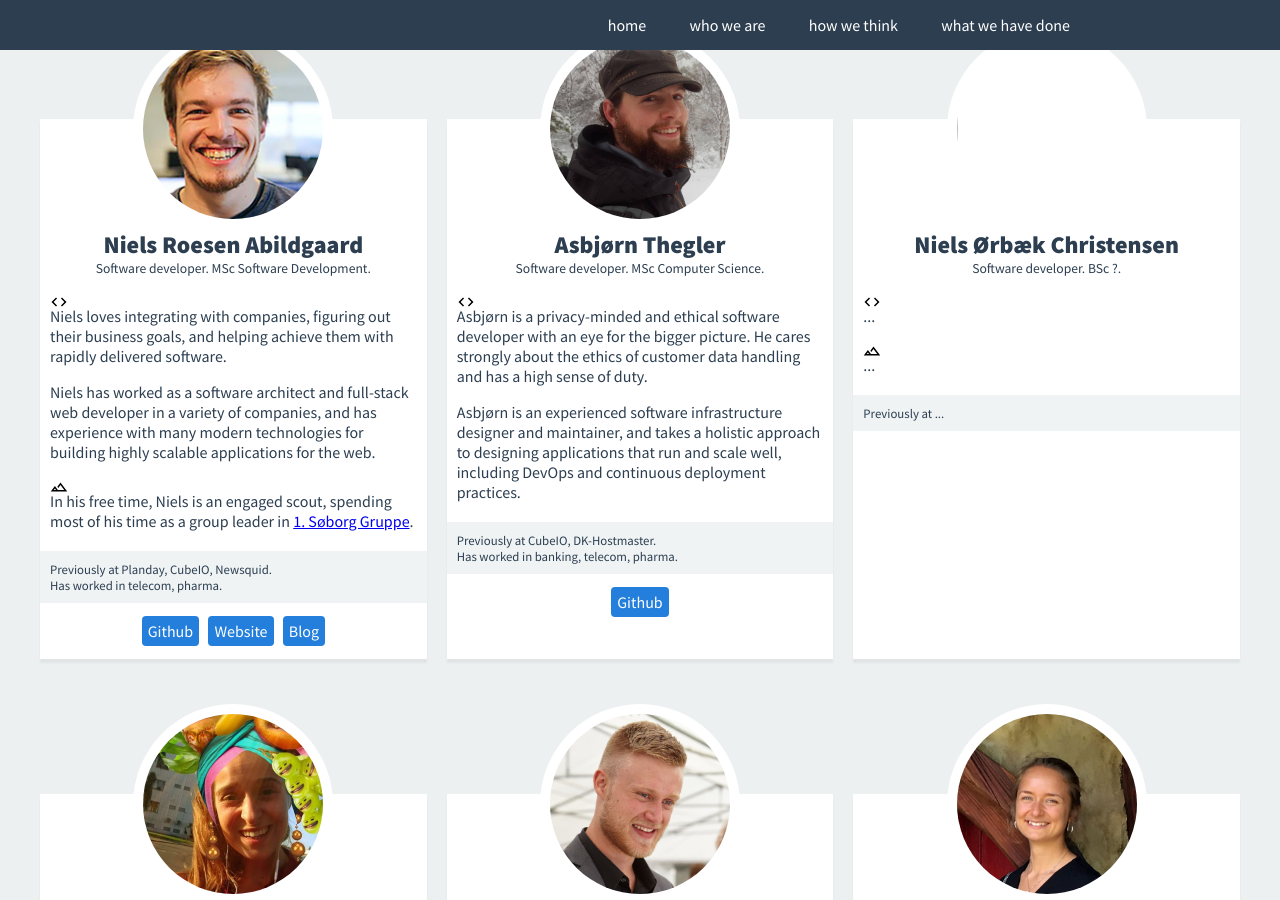
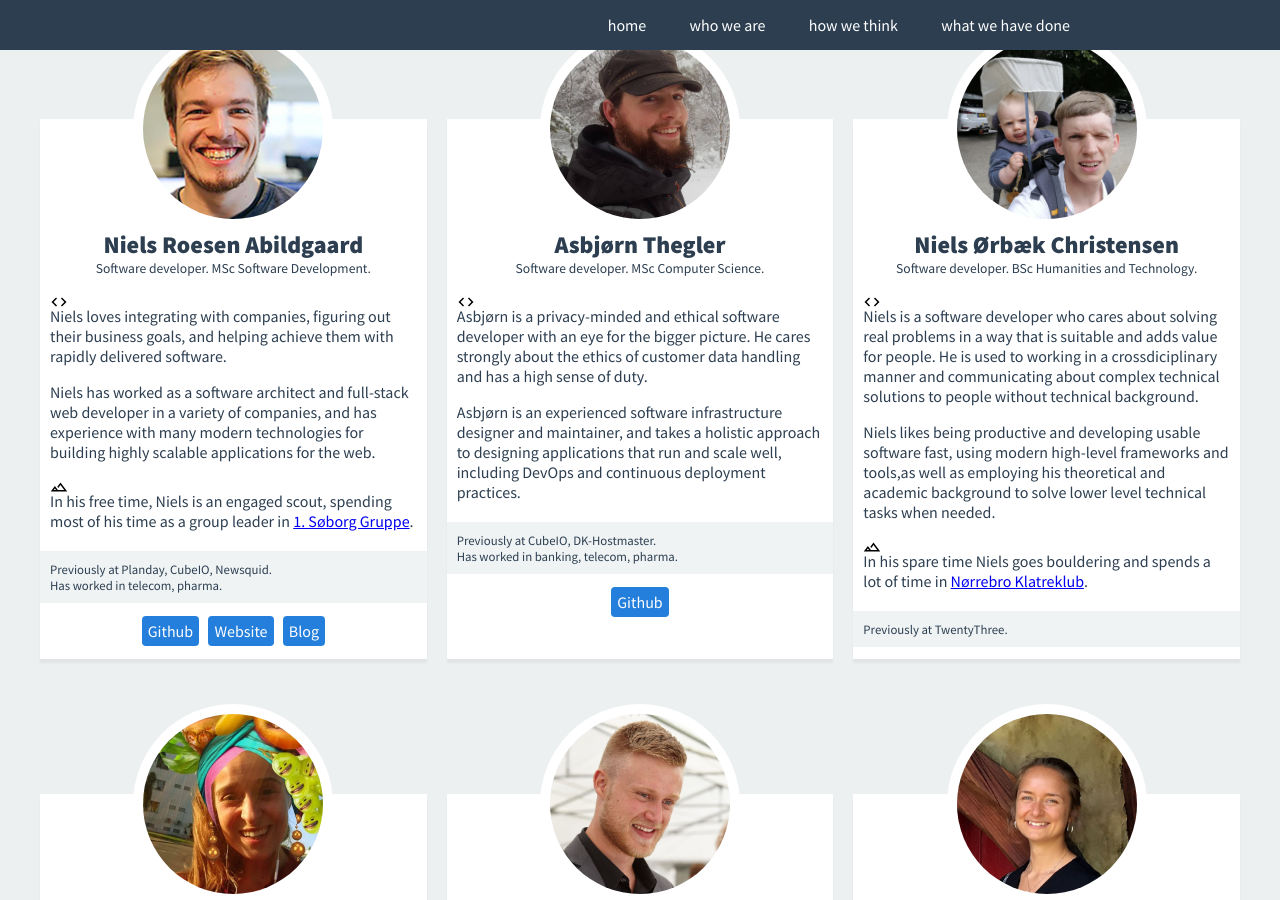
Before and after one commit to derangeddk/deranged.dk, a Jekyll site: the page built from who-we-are/index.html, in a window 1280 px wide and 900 px high, scrolled down 962 px. Built offline with Jekyll 4.4.1, drawn with Linux system fonts in a browser that asks for light colours; comment, search, counter and statistics services are not loaded.

Commit message:
Add Niels Ø details

```diff
--- a/who-we-are/index.html
+++ b/who-we-are/index.html
@@ -262,18 +262,21 @@ title: 'who we are / deranged'
             </div>
             <div class="person-name">
                 <h2>Niels Ørbæk Christensen</h2>
-                <div class="person-title">Software developer. BSc ?.</div>
+                <div class="person-title">Software developer. BSc Humanities and Technology.</div>
             </div>
             <div class="person-about">
                 <p>
-                    ...
+                    Niels is a software developer who cares about solving real problems in a way that is suitable and adds value for people. He is used to working in a crossdiciplinary manner and communicating about complex technical solutions to people without technical background.
+                </p>
+                <p>
+                    Niels likes being productive and developing usable software fast, using modern high-level frameworks and tools,as well as employing his theoretical and academic background to solve lower level technical tasks when needed.
                 </p>
             </div>
             <div class="person-free-time">
-                ...
+                In his spare time Niels goes bouldering and spends a lot of time in <a href="http://nkk.dk" target="_blank" rel="noopener">Nørrebro Klatreklub</a>.
             </div>
             <div class="person-previous-experience">
-                Previously at ...<br>
+                Previously at TwentyThree.
             </div>
         </div>
         <div class="person">
@@ -349,7 +352,7 @@ title: 'who we are / deranged'
         </div>
         <div class="person">
             <div class="person-image">
-                <img src="/img/people/niels-christensen.jpg">
+                <img src="/img/people/sidse-petersen.jpg">
             </div>
             <div class="person-name">
                 <h2>Sidse Petersen</h2>
```
Also changed, not shown: img/people/niels-christensen.jpg (added).
